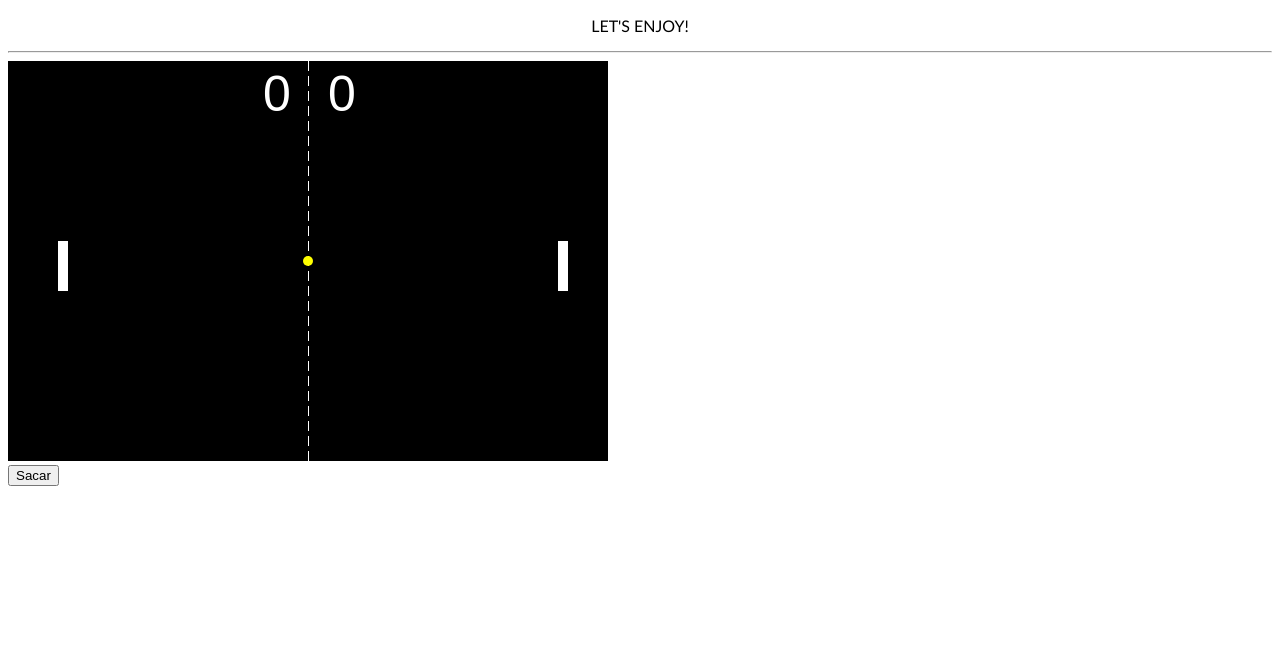
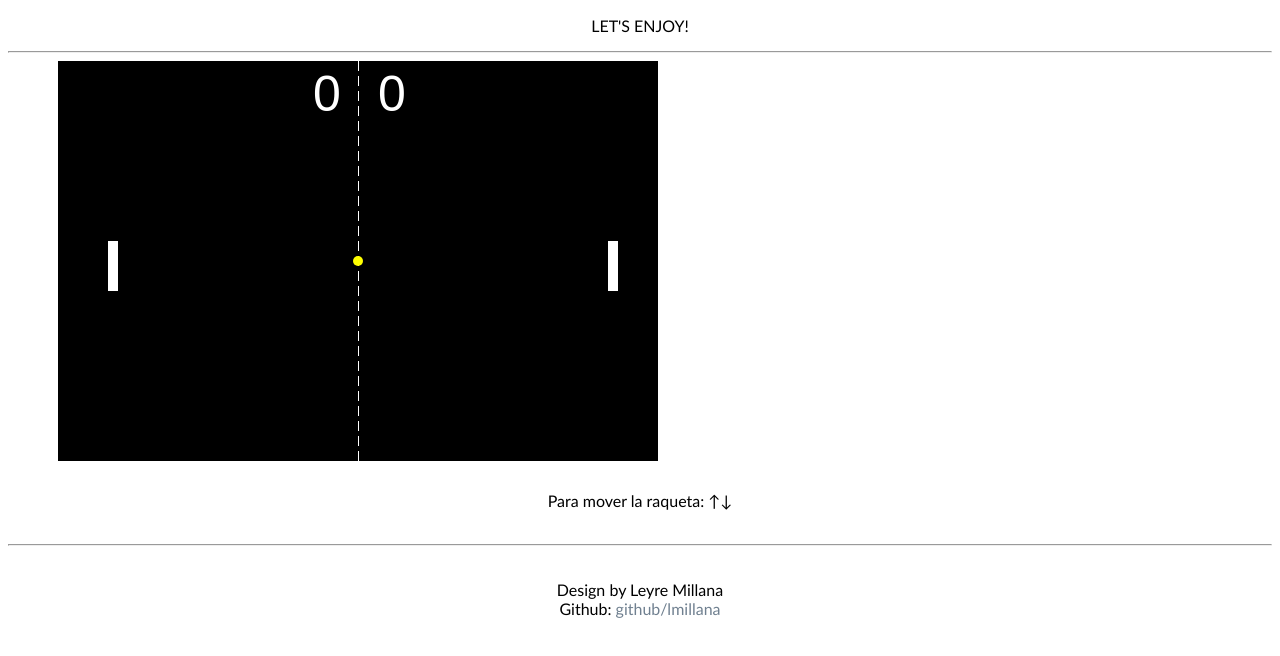
Before and after one commit to jjmaroto/2018-19-CSAAI-Pong, a plain HTML site: page index.html in a window 1280 px wide. Drawn offline with Linux system fonts and the light colour scheme.

Commit message:
Intrucciones de uso en el INDEX

```diff
--- a/index.html
+++ b/index.html
@@ -11,6 +11,14 @@
    <hr>
    <canvas id="display"></canvas>
    <br>
-   <button type="button" id="sacar">Sacar</button>
+
+   <div class="instrucciones">
+     <p> Para mover la raqueta: ↑↓ </p>
+   </div>
+   <hr>
+   <div class="end">
+     <p> Design by Leyre Millana <br>
+     Github: <a href="https://github.com/lmillana">github/lmillana</a></p>
+   </div>
   </body>
 </html>
--- a/style.css
+++ b/style.css
@@ -1,9 +1,43 @@
 
 #display {
   background-color: black;
+  margin-left: 50px;
+}
+
+.instrucciones {
+  padding: 10px;
 }
 
 p {
   font-family: optima, sans-serif;
   text-align: center;
 }
+
+a:link {
+  color: SlateGrey;
+  background-color: transparent;
+  text-decoration: none;
+}
+
+a:visited {
+  color: plum;
+  background-color: transparent;
+  text-decoration: none;
+}
+
+a:hover {
+  color: SlateBlue;
+  background-color: transparent;
+  text-decoration: underline;
+}
+
+a:active {
+  color: PeachPuff;
+  background-color: transparent;
+  text-decoration: underline;
+}
+
+.end {
+  padding: 10px;
+  text-align: center;
+}
```
